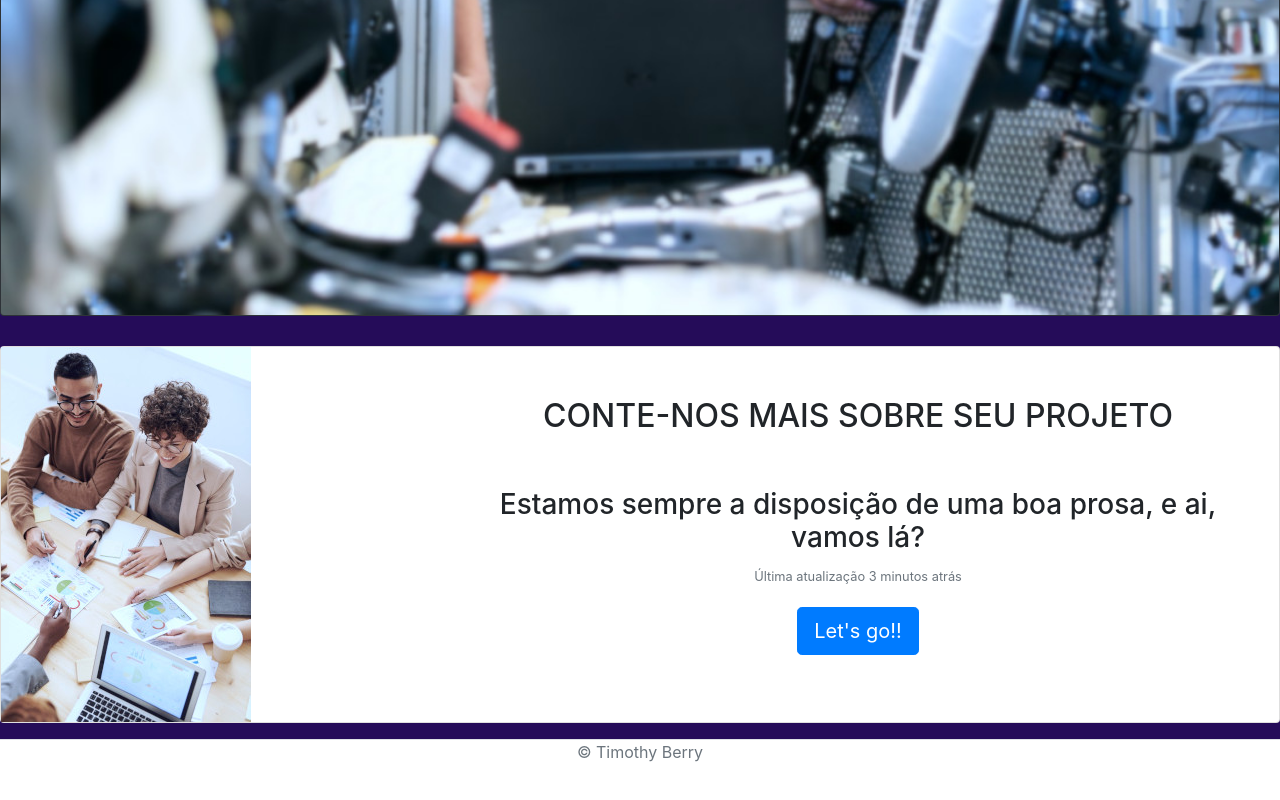
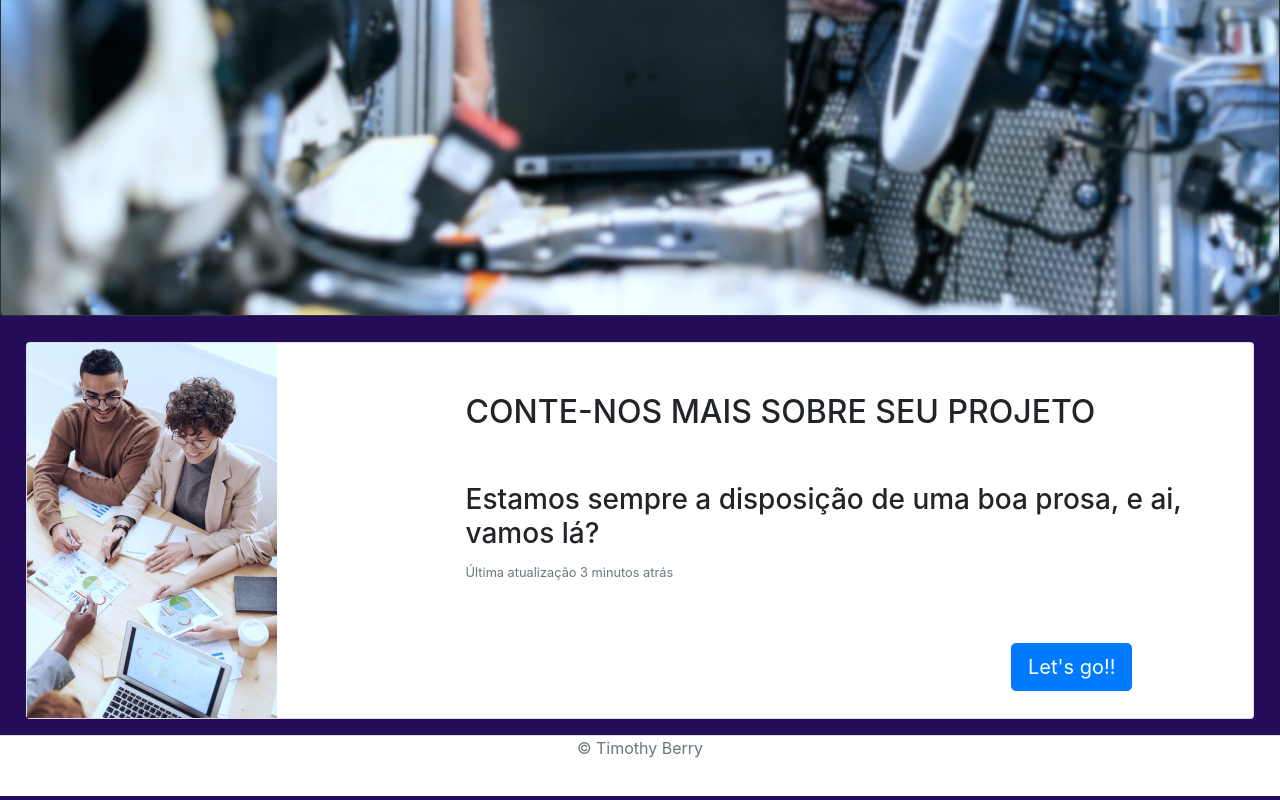
Before and after one commit to Timoteo-M/Technology_Group, a plain HTML site: page index.html in a window 1280 px wide. Shown: the part 1464-2264 px from the top of the page. Drawn offline with nearby package versions, Linux system fonts and the light colour scheme.

Commit message:
Update index.html

```diff
--- a/index.html
+++ b/index.html
@@ -142,18 +142,18 @@
         </div>
     </div>
 
-    <div class="card mb-3" style="max-width: 100%; margin-top:30px">
+    <div class="card mb-3" style="margin: 2%; ">
         <div class="row g-0">
             <div class="col-md-4">
                 <img src="img/projeto_ppp.jpg" alt="...">
             </div>
-            <div class="col-md-8" style="text-align:center">
-                <div class="card-body" style="padding-top:50px">
+            <div class="col-md-8" >
+                <div class="card-body" style="padding-top:50px; ">
                     <h2 class="card-title">CONTE-NOS MAIS SOBRE SEU PROJETO</h2>
                     <h3 class="card-text" style="padding-top:40px">Estamos sempre a disposição de uma boa prosa, e ai, vamos lá?</h3>
                     <p class="card-text"><small class="text-muted">Última atualização 3 minutos atrás</small></p>
                 </div>
-                <button type="button" class="btn btn-primary btn-lg">Let's go!!</button>
+                <button type="button" class="btn btn-primary btn-lg" style="margin-left: 70%; margin-top: 5%;">Let's go!!</button>
             </div>
         </div>
     </div>
```
